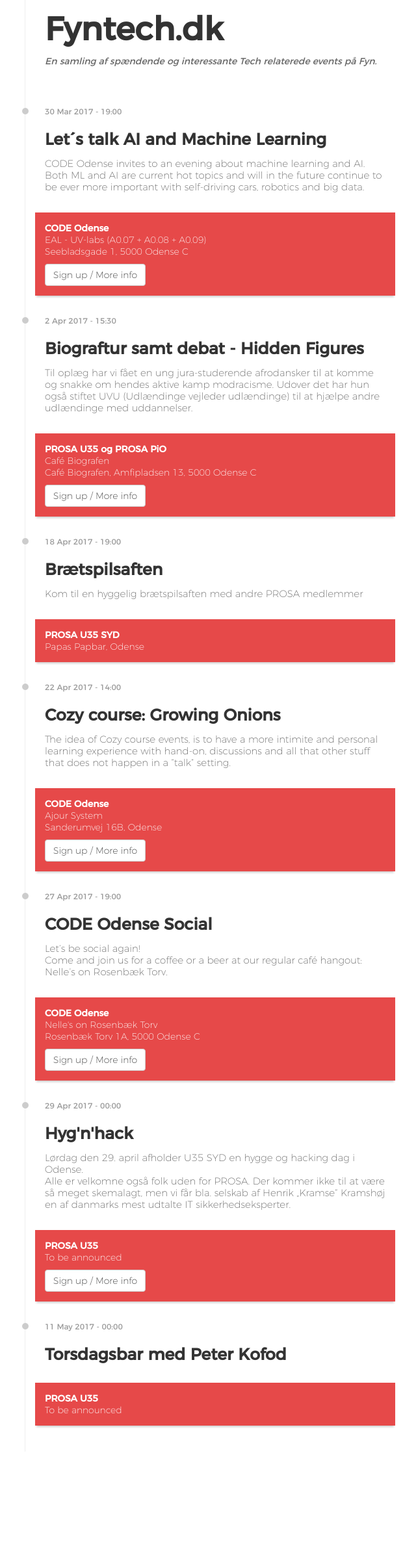
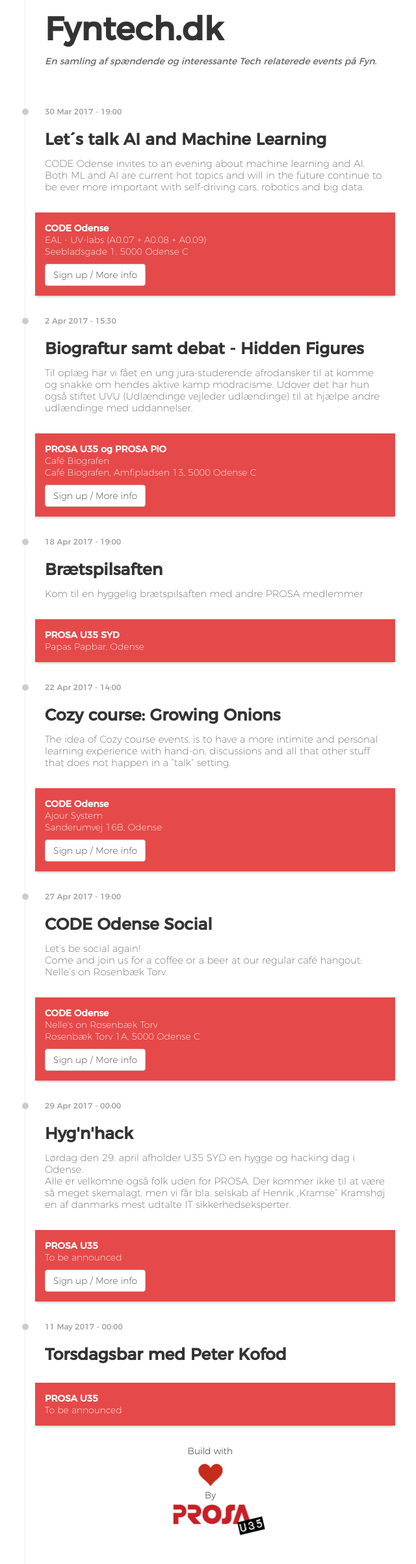
Before and after one commit to fyntech/fyntech, a Jekyll site: the page built from index.html, in a window 1280 px wide. Shown: the whole page at 65% size, without its empty margins (317-957 px from the left). Built offline with Jekyll 4.4.1, drawn with Linux system fonts in a browser that asks for light colours; before the commit the page ends 2234 px from its top, so only the background shows below that.

Commit message:
add PROSA U35 <3 footer

```diff
--- a/assets/style.scss
+++ b/assets/style.scss
@@ -153,7 +153,7 @@
     padding-bottom: 20px;
     background-image: url('{{ site.baseurl }}/assets/img/icon-circle.png');
     background-repeat: no-repeat;
-    background-position: left 3px;
+    background-position: left 3.5px;
     @media (max-width: $screen-phone) {
       margin-left: -20px;
       padding-left: 20px;
@@ -179,3 +179,27 @@
     box-shadow: 0px 4px 3px -2px rgba(0,0,0,0.2);
   }
 }
+
+footer{
+  text-align: center;
+  font-family: montserratextralight;
+  margin-top: 30px;
+
+  img{
+    max-width: 168px;
+    margin-top: 5px;
+  }
+  .heart {
+    fill: #c52c1a;
+    position: relative;
+    top: 5px;
+    width: 50px;
+    animation: pulse 1.5s ease infinite,
+  }
+
+  @keyframes pulse {
+    0% { transform: scale(.7); }
+    50% { transform: scale(1); }
+    100% { transform: scale(.7); }
+  }
+}
--- a/index.html
+++ b/index.html
@@ -37,4 +37,13 @@
         </section>
       </div>
     {% endfor %}
+    <footer>
+        Build with<br/>
+        <svg class="heart" viewBox="0 0 32 29.6">
+          <path d="M23.6,0c-3.4,0-6.3,2.7-7.6,5.6C14.7,2.7,11.8,0,8.4,0C3.8,0,0,3.8,0,8.4c0,9.4,9.5,11.9,16,21.2
+            c6.1-9.3,16-12.1,16-21.2C32,3.8,28.2,0,23.6,0z"/>
+        </svg><br/>
+        By<br/>
+        <a href="https://www.prosa.dk/mit-prosa/udvalg/ungdomsudvalget-u35/"><img class="logo-prosau35" src="{{ '/assets/img/prosau35.png' }}"></a>
+      </footer>
   </div>
```
Also changed, not shown: assets/img/prosau35.png (added).
